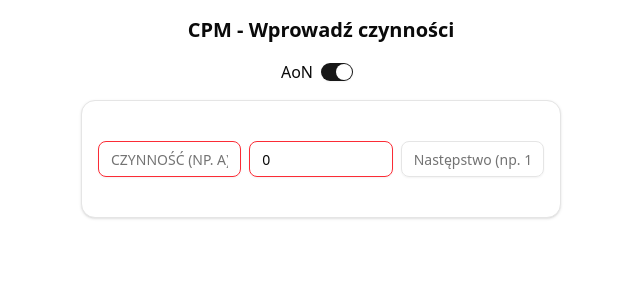
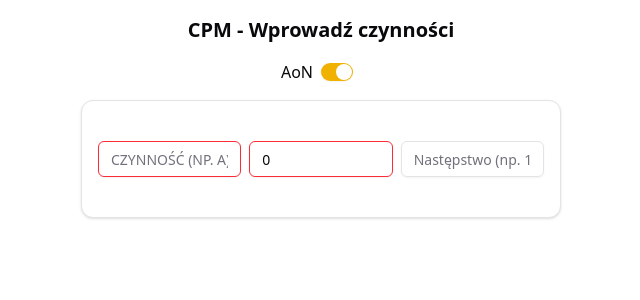
Before and after one commit to CALLmeDOMIN/cpm-visualizer, a React (Vite) app: page / in a window 1280 px wide. Shown: the top 300 px of the page, without its empty margins (319-959 px from the left). Built offline with nearby package versions, Linux system fonts and the light colour scheme.

Commit message:
Fix: Change color scheme, remove package.json

```diff
--- a/src/index.css
+++ b/src/index.css
@@ -5,72 +5,72 @@
 @custom-variant dark (&:is(.dark *));
 
 :root {
-  --radius: 0.625rem;
+  --radius: 0.5rem;
   --background: oklch(1 0 0);
-  --foreground: oklch(0.145 0 0);
+  --foreground: oklch(0.141 0.005 285.823);
   --card: oklch(1 0 0);
-  --card-foreground: oklch(0.145 0 0);
+  --card-foreground: oklch(0.141 0.005 285.823);
   --popover: oklch(1 0 0);
-  --popover-foreground: oklch(0.145 0 0);
-  --primary: oklch(0.205 0 0);
-  --primary-foreground: oklch(0.985 0 0);
-  --secondary: oklch(0.97 0 0);
-  --secondary-foreground: oklch(0.205 0 0);
-  --muted: oklch(0.97 0 0);
-  --muted-foreground: oklch(0.556 0 0);
-  --accent: oklch(0.97 0 0);
-  --accent-foreground: oklch(0.205 0 0);
+  --popover-foreground: oklch(0.141 0.005 285.823);
+  --primary: oklch(0.795 0.184 86.047);
+  --primary-foreground: oklch(0.421 0.095 57.708);
+  --secondary: oklch(0.967 0.001 286.375);
+  --secondary-foreground: oklch(0.21 0.006 285.885);
+  --muted: oklch(0.967 0.001 286.375);
+  --muted-foreground: oklch(0.552 0.016 285.938);
+  --accent: oklch(0.967 0.001 286.375);
+  --accent-foreground: oklch(0.21 0.006 285.885);
   --destructive: oklch(0.577 0.245 27.325);
-  --border: oklch(0.922 0 0);
-  --input: oklch(0.922 0 0);
-  --ring: oklch(0.708 0 0);
+  --border: oklch(0.92 0.004 286.32);
+  --input: oklch(0.92 0.004 286.32);
+  --ring: oklch(0.795 0.184 86.047);
   --chart-1: oklch(0.646 0.222 41.116);
   --chart-2: oklch(0.6 0.118 184.704);
   --chart-3: oklch(0.398 0.07 227.392);
   --chart-4: oklch(0.828 0.189 84.429);
   --chart-5: oklch(0.769 0.188 70.08);
   --sidebar: oklch(0.985 0 0);
-  --sidebar-foreground: oklch(0.145 0 0);
-  --sidebar-primary: oklch(0.205 0 0);
-  --sidebar-primary-foreground: oklch(0.985 0 0);
-  --sidebar-accent: oklch(0.97 0 0);
-  --sidebar-accent-foreground: oklch(0.205 0 0);
-  --sidebar-border: oklch(0.922 0 0);
-  --sidebar-ring: oklch(0.708 0 0);
+  --sidebar-foreground: oklch(0.141 0.005 285.823);
+  --sidebar-primary: oklch(0.795 0.184 86.047);
+  --sidebar-primary-foreground: oklch(0.421 0.095 57.708);
+  --sidebar-accent: oklch(0.967 0.001 286.375);
+  --sidebar-accent-foreground: oklch(0.21 0.006 285.885);
+  --sidebar-border: oklch(0.92 0.004 286.32);
+  --sidebar-ring: oklch(0.795 0.184 86.047);
 }
 
 .dark {
-  --background: oklch(0.145 0 0);
+  --background: oklch(0.141 0.005 285.823);
   --foreground: oklch(0.985 0 0);
-  --card: oklch(0.205 0 0);
+  --card: oklch(0.21 0.006 285.885);
   --card-foreground: oklch(0.985 0 0);
-  --popover: oklch(0.205 0 0);
+  --popover: oklch(0.21 0.006 285.885);
   --popover-foreground: oklch(0.985 0 0);
-  --primary: oklch(0.922 0 0);
-  --primary-foreground: oklch(0.205 0 0);
-  --secondary: oklch(0.269 0 0);
+  --primary: oklch(0.795 0.184 86.047);
+  --primary-foreground: oklch(0.421 0.095 57.708);
+  --secondary: oklch(0.274 0.006 286.033);
   --secondary-foreground: oklch(0.985 0 0);
-  --muted: oklch(0.269 0 0);
-  --muted-foreground: oklch(0.708 0 0);
-  --accent: oklch(0.269 0 0);
+  --muted: oklch(0.274 0.006 286.033);
+  --muted-foreground: oklch(0.705 0.015 286.067);
+  --accent: oklch(0.274 0.006 286.033);
   --accent-foreground: oklch(0.985 0 0);
   --destructive: oklch(0.704 0.191 22.216);
   --border: oklch(1 0 0 / 10%);
   --input: oklch(1 0 0 / 15%);
-  --ring: oklch(0.556 0 0);
+  --ring: oklch(0.554 0.135 66.442);
   --chart-1: oklch(0.488 0.243 264.376);
   --chart-2: oklch(0.696 0.17 162.48);
   --chart-3: oklch(0.769 0.188 70.08);
   --chart-4: oklch(0.627 0.265 303.9);
   --chart-5: oklch(0.645 0.246 16.439);
-  --sidebar: oklch(0.205 0 0);
+  --sidebar: oklch(0.21 0.006 285.885);
   --sidebar-foreground: oklch(0.985 0 0);
-  --sidebar-primary: oklch(0.488 0.243 264.376);
-  --sidebar-primary-foreground: oklch(0.985 0 0);
-  --sidebar-accent: oklch(0.269 0 0);
+  --sidebar-primary: oklch(0.795 0.184 86.047);
+  --sidebar-primary-foreground: oklch(0.421 0.095 57.708);
+  --sidebar-accent: oklch(0.274 0.006 286.033);
   --sidebar-accent-foreground: oklch(0.985 0 0);
   --sidebar-border: oklch(1 0 0 / 10%);
-  --sidebar-ring: oklch(0.556 0 0);
+  --sidebar-ring: oklch(0.554 0.135 66.442);
 }
 
 @theme inline {
```
Also changed, not shown: 1 other file (tests, documents, lock files or other folders).
